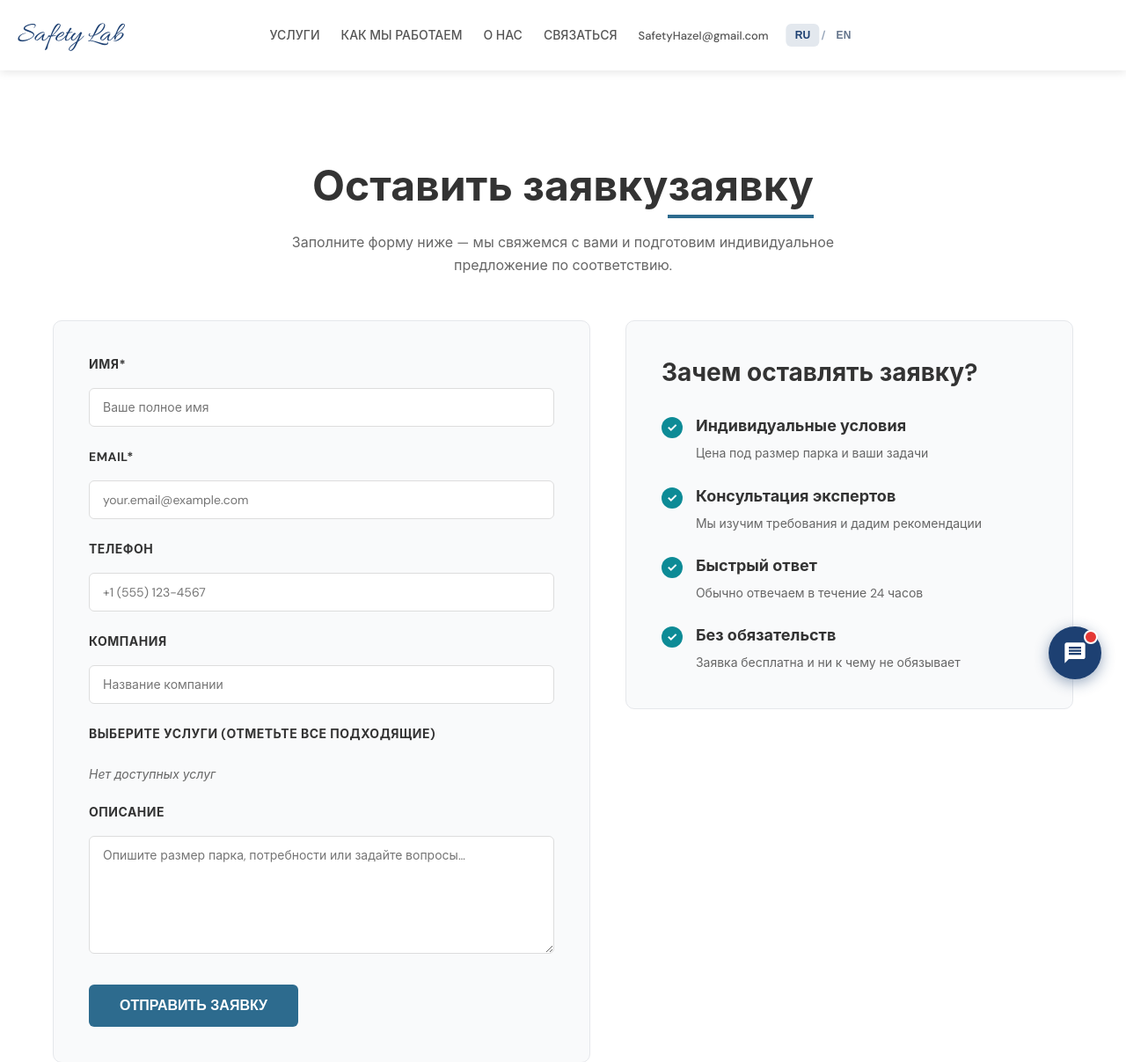
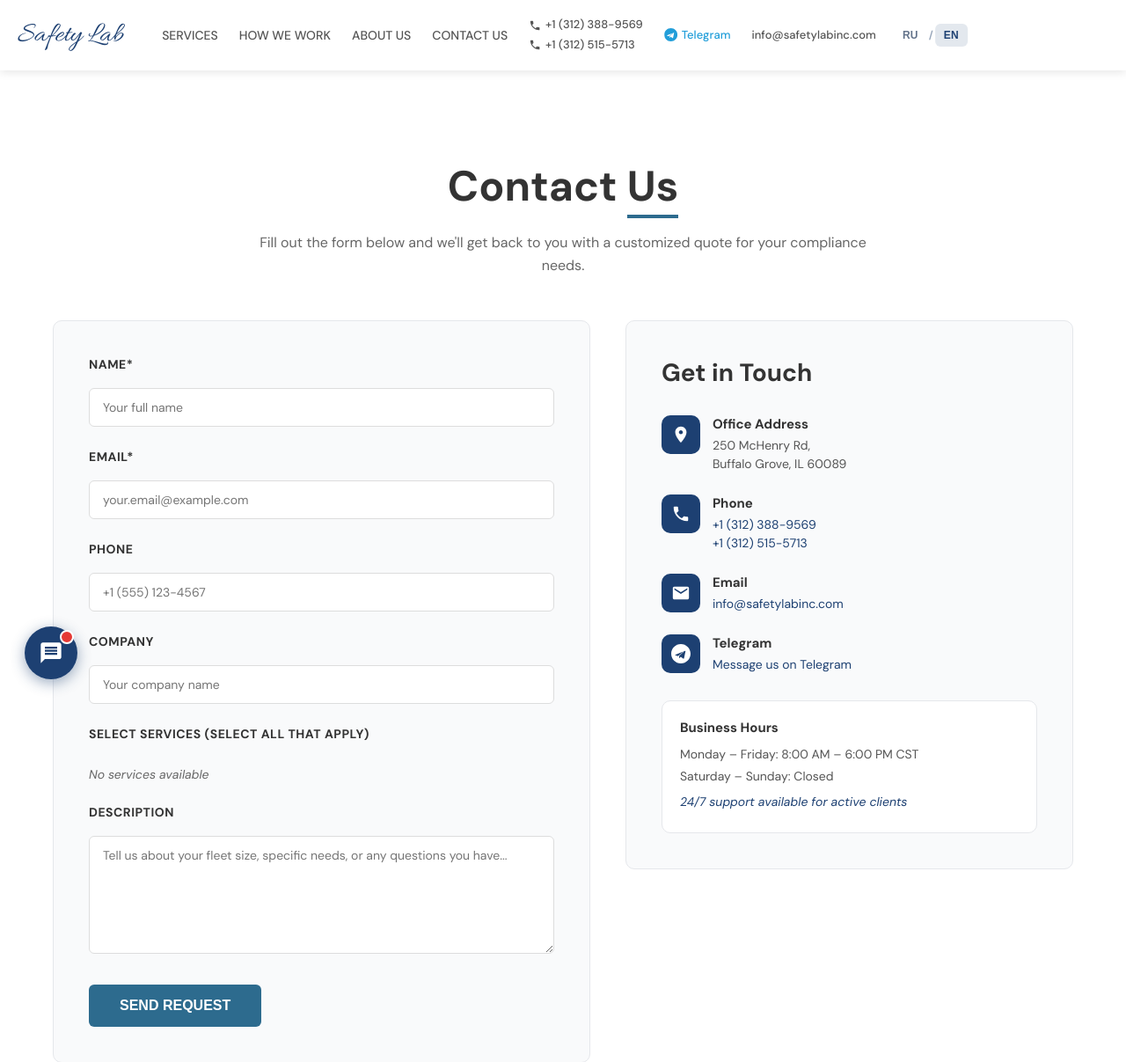
Before and after one commit to NurgazievichR/truck, a Django app: page /contacts/ in a window 1280 px wide. Shown: the top 1207 px of the page at 88% size. Run offline with Django 5.2, Linux system fonts and the light colour scheme; data comes from the database, SQL or seed files in the repository; data that the repository does not hold is empty; some libraries are stand-ins or nearby versions.

Commit message:
Commit following (Slogan change, adjust Contact Us, swapped chat-bot positions, added few translations.

```diff
--- a/static/css/chatbot.css
+++ b/static/css/chatbot.css
@@ -6,7 +6,7 @@
 .chatbot-toggle {
     position: fixed;
     bottom: 28px;
-    right: 28px;
+    left: 28px;
     width: 60px;
     height: 60px;
     border-radius: 50%;
@@ -69,7 +69,7 @@
 .chatbot-window {
     position: fixed;
     bottom: 100px;
-    right: 28px;
+    left: 28px;
     width: 360px;
     max-width: calc(100vw - 40px);
     max-height: 560px;
@@ -81,7 +81,7 @@
     z-index: 8999;
     overflow: hidden;
     transform: scale(0.85) translateY(20px);
-    transform-origin: bottom right;
+    transform-origin: bottom left;
     opacity: 0;
     pointer-events: none;
     transition: transform 0.25s ease, opacity 0.25s ease;
@@ -359,7 +359,8 @@
 @media (max-width: 480px) {
     .chatbot-window {
         bottom: 0;
-        right: 0;
+        left: 0;
+        right: auto;
         width: 100vw;
         max-width: 100vw;
         max-height: 80dvh;
@@ -368,6 +369,6 @@
 
     .chatbot-toggle {
         bottom: 20px;
-        right: 20px;
+        left: 20px;
     }
 }
--- a/static/css/style.css
+++ b/static/css/style.css
@@ -196,6 +196,32 @@ header .container {
     color: #1d4072;
 }
 
+.main-nav .nav-phones {
+    display: flex;
+    flex-direction: column;
+    gap: 2px;
+    flex-shrink: 0;
+    align-items: flex-start;
+}
+
+.main-nav .nav-contact {
+    display: inline-flex;
+    align-items: center;
+    gap: 5px;
+    font-size: 15px;
+    font-weight: 500;
+    padding: 2px 4px;
+    line-height: 1.3;
+}
+
+.main-nav .nav-telegram {
+    color: #229ED9;
+}
+
+.main-nav .nav-telegram:hover {
+    color: #1a8bbf;
+}
+
 a:focus-visible,
 button:focus-visible {
     outline: 2px solid var(--brand-teal);
@@ -451,7 +477,8 @@ body:not(.page-index) header .lang-btn[aria-pressed="true"] {
     .main-nav a {
         font-size: 14px;
     }
-    .main-nav .nav-email {
+    .main-nav .nav-email,
+    .main-nav .nav-contact {
         font-size: 13px;
     }
 }
@@ -3407,6 +3434,98 @@ footer .container {
     margin: 0;
 }
 
+/* Contact Info (right column on Contact Us page) */
+.contact-info-list {
+    display: flex;
+    flex-direction: column;
+    gap: 24px;
+    margin-bottom: 30px;
+}
+
+.contact-info-item {
+    display: flex;
+    align-items: flex-start;
+    gap: 14px;
+}
+
+.contact-info-icon {
+    width: 44px;
+    height: 44px;
+    background: #1d4072;
+    color: #fff;
+    border-radius: 10px;
+    display: flex;
+    align-items: center;
+    justify-content: center;
+    flex-shrink: 0;
+}
+
+.contact-info-item h3 {
+    font-size: 15px;
+    font-weight: 700;
+    color: #333;
+    margin: 0 0 4px;
+}
+
+.contact-info-item p {
+    font-size: 14px;
+    color: #555;
+    margin: 0;
+    line-height: 1.5;
+}
+
+.contact-info-item a {
+    color: #1d4072;
+    text-decoration: none;
+}
+
+.contact-info-item a:hover {
+    text-decoration: underline;
+}
+
+.contact-hours {
+    background: #fff;
+    border: 1px solid #e5e7eb;
+    border-radius: 10px;
+    padding: 20px;
+}
+
+.contact-hours h3 {
+    font-size: 15px;
+    font-weight: 700;
+    color: #333;
+    margin: 0 0 10px;
+}
+
+.contact-hours p {
+    font-size: 14px;
+    color: #555;
+    margin: 0 0 4px;
+    line-height: 1.5;
+}
+
+.contact-hours-note {
+    margin-top: 8px !important;
+    font-style: italic;
+    color: #1d4072 !important;
+    font-weight: 500;
+}
+
+/* Google Maps embed */
+.contact-map {
+    margin-top: 50px;
+    border-radius: 14px;
+    overflow: hidden;
+    box-shadow: 0 4px 20px rgba(0, 0, 0, 0.08);
+    max-width: 1200px;
+    margin-left: auto;
+    margin-right: auto;
+}
+
+.contact-map iframe {
+    display: block;
+}
+
 .quote-form .btn-primary {
     background: #2d6b8e;
     color: white;
--- a/static/js/i18n.js
+++ b/static/js/i18n.js
@@ -4,7 +4,7 @@
  */
 (function() {
     var STORAGE_KEY = 'safety-lab-lang';
-    var DEFAULT_LANG = 'ru';
+    var DEFAULT_LANG = 'en';
 
     function getLang() {
         var stored = localStorage.getItem(STORAGE_KEY);
--- a/templates/base.html
+++ b/templates/base.html
@@ -1,5 +1,5 @@
 <!DOCTYPE html>
-<html lang="ru">
+<html lang="en">
 <head>
     <meta charset="UTF-8">
     <meta name="viewport" content="width=device-width, initial-scale=1.0">
@@ -35,8 +35,8 @@
         var Tawk_API = Tawk_API || {};
         Tawk_API.customStyle = {
             visibility: {
-                desktop: { position: 'bl' },
-                mobile:  { position: 'bl' }
+                desktop: { position: 'br' },
+                mobile:  { position: 'br' }
             }
         };
         var Tawk_LoadStart = new Date();
--- a/templates/includes/footer.html
+++ b/templates/includes/footer.html
@@ -12,18 +12,12 @@
             <a href="{% url 'main:contacts' %}" data-i18n="footer.contact">Контакты</a>
         </div>
         <div class="footer-column">
-            <h3 data-i18n="footer.contactHeading">Контакты</h3>
-            {% for contact in contacts %}
-                {% if contact.type == 'email' %}
-                    <p><span data-i18n="footer.emailLabel">Email:</span> {{ contact.value }}</p>
-                {% elif contact.type == 'phone' %}
-                    <p><span data-i18n="footer.phoneLabel">Телефон:</span> {{ contact.value }}</p>
-                {% endif %}
-            {% empty %}
-                <p><span data-i18n="footer.emailLabel">Email:</span> info@truckingcompliance.com</p>
-                <p><span data-i18n="footer.phoneLabel">Телефон:</span> 1-800-COMPLIANCE</p>
-            {% endfor %}
-            <p data-i18n="footer.support">Поддержка 24/7</p>
+            <h3 data-i18n="footer.contactHeading">Contact</h3>
+            <p><span data-i18n="footer.addressLabel">Address:</span> 250 McHenry Rd, Buffalo Grove, IL 60089</p>
+            <p><span data-i18n="footer.phoneLabel">Phone:</span> <a href="tel:+13123889569">+1 (312) 388-9569</a></p>
+            <p><span data-i18n="footer.phoneLabel">Phone:</span> <a href="tel:+13125155713">+1 (312) 515-5713</a></p>
+            <p><span data-i18n="footer.emailLabel">Email:</span> <a href="mailto:info@safetylabinc.com">info@safetylabinc.com</a></p>
+            <p data-i18n="footer.support">24/7 Support Available</p>
         </div>
     </div>
     <div class="footer-bottom">
--- a/templates/includes/header.html
+++ b/templates/includes/header.html
@@ -12,11 +12,25 @@
             <a href="{% url 'main:index' %}#how-we-work" data-i18n="nav.howWeWork">КАК МЫ РАБОТАЕМ</a>
             <a href="{% url 'main:about' %}" data-i18n="nav.aboutUs">О НАС</a>
             <a href="{% url 'main:contacts' %}" data-i18n="nav.contactUs">СВЯЗАТЬСЯ</a>
-            <a href="mailto:SafetyHazel@gmail.com" class="nav-email" aria-label="Email">SafetyHazel@gmail.com</a>
+            <div class="nav-phones">
+                <a href="tel:+13123889569" class="nav-contact nav-phone" aria-label="Call us">
+                    <svg viewBox="0 0 24 24" fill="currentColor" width="14" height="14"><path d="M6.6 10.8c1.4 2.8 3.8 5.1 6.6 6.6l2.2-2.2c.3-.3.7-.4 1-.2 1.1.4 2.3.6 3.6.6.6 0 1 .4 1 1V20c0 .6-.4 1-1 1-9.4 0-17-7.6-17-17 0-.6.4-1 1-1h3.5c.6 0 1 .4 1 1 0 1.3.2 2.5.6 3.6.1.3 0 .7-.2 1L6.6 10.8z"/></svg>
+                    +1 (312) 388-9569
+                </a>
+                <a href="tel:+13125155713" class="nav-contact nav-phone" aria-label="Call us">
+                    <svg viewBox="0 0 24 24" fill="currentColor" width="14" height="14"><path d="M6.6 10.8c1.4 2.8 3.8 5.1 6.6 6.6l2.2-2.2c.3-.3.7-.4 1-.2 1.1.4 2.3.6 3.6.6.6 0 1 .4 1 1V20c0 .6-.4 1-1 1-9.4 0-17-7.6-17-17 0-.6.4-1 1-1h3.5c.6 0 1 .4 1 1 0 1.3.2 2.5.6 3.6.1.3 0 .7-.2 1L6.6 10.8z"/></svg>
+                    +1 (312) 515-5713
+                </a>
+            </div>
+            <a href="https://t.me/+13123889569" target="_blank" rel="noopener noreferrer" class="nav-contact nav-telegram" aria-label="Telegram">
+                <svg viewBox="0 0 24 24" fill="currentColor" width="15" height="15"><path d="M12 0C5.373 0 0 5.373 0 12s5.373 12 12 12 12-5.373 12-12S18.627 0 12 0zm5.894 8.221-1.97 9.28c-.145.658-.537.818-1.084.508l-3-2.21-1.447 1.394c-.16.16-.295.295-.605.295l.213-3.053 5.56-5.023c.242-.213-.054-.333-.373-.12L8.32 14.868l-2.96-.924c-.643-.204-.657-.643.136-.953l11.57-4.461c.537-.194 1.006.131.828.691z"/></svg>
+                Telegram
+            </a>
+            <a href="mailto:info@safetylabinc.com" class="nav-contact nav-email" aria-label="Email">info@safetylabinc.com</a>
             <div class="lang-toggle" role="group" aria-label="Language">
-                <button type="button" class="lang-btn lang-btn--ru" data-lang="ru" aria-pressed="true">RU</button>
+                <button type="button" class="lang-btn lang-btn--ru" data-lang="ru" aria-pressed="false">RU</button>
                 <span class="lang-toggle-sep">/</span>
-                <button type="button" class="lang-btn lang-btn--en" data-lang="en" aria-pressed="false">EN</button>
+                <button type="button" class="lang-btn lang-btn--en" data-lang="en" aria-pressed="true">EN</button>
             </div>
         </nav>
     </div>
--- a/templates/main/contacts.html
+++ b/templates/main/contacts.html
@@ -1,13 +1,13 @@
 {% extends 'base.html' %}
 {% load static %}
 
-{% block title %}Request a Quote - Safety-Lab{% endblock %}
+{% block title %}Contact Us - Safety-Lab{% endblock %}
 
 {% block content %}
 <section class="quote-page">
     <div class="container">
         <div class="quote-header">
-            <h1><span data-i18n="quote.title">Request a </span><span class="quote-underline" data-i18n="quote.titleHighlight">Quote</span></h1>
+            <h1><span data-i18n="quote.title">Contact </span><span class="quote-underline" data-i18n="quote.titleHighlight">Us</span></h1>
             <p class="quote-intro" data-i18n="quote.intro">Fill out the form below and we'll get back to you with a customized quote for your compliance needs.</p>
         </div>
 
@@ -70,40 +70,69 @@
                 </form>
             </div>
 
-            <!-- Right Column: Why Request a Quote -->
+            <!-- Right Column: Contact Info -->
             <div class="quote-benefits">
-                <h2 data-i18n="quote.whyTitle">Why Request a Quote?</h2>
-                <ul class="benefits-list">
-                    <li class="benefit-item">
-                        <span class="benefit-icon">✓</span>
-                        <div class="benefit-content">
-                            <h3 data-i18n="quote.benefit1Title">Customized Pricing</h3>
-                            <p data-i18n="quote.benefit1Desc">Get pricing tailored to your fleet size and needs</p>
+                <h2 data-i18n="quote.contactInfoTitle">Get in Touch</h2>
+
+                <div class="contact-info-list">
+                    <div class="contact-info-item">
+                        <span class="contact-info-icon">
+                            <svg viewBox="0 0 24 24" fill="currentColor" width="22" height="22"><path d="M12 2C8.13 2 5 5.13 5 9c0 5.25 7 13 7 13s7-7.75 7-13c0-3.87-3.13-7-7-7zm0 9.5c-1.38 0-2.5-1.12-2.5-2.5S10.62 6.5 12 6.5s2.5 1.12 2.5 2.5S13.38 11.5 12 11.5z"/></svg>
+                        </span>
+                        <div>
+                            <h3 data-i18n="quote.addressLabel">Office Address</h3>
+                            <p>250 McHenry Rd,<br>Buffalo Grove, IL 60089</p>
                         </div>
-                    </li>
-                    <li class="benefit-item">
-                        <span class="benefit-icon">✓</span>
-                        <div class="benefit-content">
-                            <h3 data-i18n="quote.benefit2Title">Expert Consultation</h3>
-                            <p data-i18n="quote.benefit2Desc">Our team will review your requirements and provide recommendations</p>
+                    </div>
+
+                    <div class="contact-info-item">
+                        <span class="contact-info-icon">
+                            <svg viewBox="0 0 24 24" fill="currentColor" width="22" height="22"><path d="M6.6 10.8c1.4 2.8 3.8 5.1 6.6 6.6l2.2-2.2c.3-.3.7-.4 1-.2 1.1.4 2.3.6 3.6.6.6 0 1 .4 1 1V20c0 .6-.4 1-1 1-9.4 0-17-7.6-17-17 0-.6.4-1 1-1h3.5c.6 0 1 .4 1 1 0 1.3.2 2.5.6 3.6.1.3 0 .7-.2 1L6.6 10.8z"/></svg>
+                        </span>
+                        <div>
+                            <h3 data-i18n="quote.phonesLabel">Phone</h3>
+                            <p><a href="tel:+13123889569">+1 (312) 388-9569</a></p>
+                            <p><a href="tel:+13125155713">+1 (312) 515-5713</a></p>
                         </div>
-                    </li>
-                    <li class="benefit-item">
-                        <span class="benefit-icon">✓</span>
-                        <div class="benefit-content">
-                            <h3 data-i18n="quote.benefit3Title">Quick Response</h3>
-                            <p data-i18n="quote.benefit3Desc">We typically respond within 24 hours</p>
+                    </div>
+
+                    <div class="contact-info-item">
+                        <span class="contact-info-icon">
+                            <svg viewBox="0 0 24 24" fill="currentColor" width="22" height="22"><path d="M20 4H4c-1.1 0-1.99.9-1.99 2L2 18c0 1.1.9 2 2 2h16c1.1 0 2-.9 2-2V6c0-1.1-.9-2-2-2zm0 4l-8 5-8-5V6l8 5 8-5v2z"/></svg>
+                        </span>
+                        <div>
+                            <h3 data-i18n="quote.emailInfoLabel">Email</h3>
+                            <p><a href="mailto:info@safetylabinc.com">info@safetylabinc.com</a></p>
                         </div>
-                    </li>
-                    <li class="benefit-item">
-                        <span class="benefit-icon">✓</span>
-                        <div class="benefit-content">
-                            <h3 data-i18n="quote.benefit4Title">No Obligation</h3>
-                            <p data-i18n="quote.benefit4Desc">Requesting a quote is free and comes with no commitment</p>
+                    </div>
+
+                    <div class="contact-info-item">
+                        <span class="contact-info-icon">
+                            <svg viewBox="0 0 24 24" fill="currentColor" width="22" height="22"><path d="M12 0C5.373 0 0 5.373 0 12s5.373 12 12 12 12-5.373 12-12S18.627 0 12 0zm5.894 8.221-1.97 9.28c-.145.658-.537.818-1.084.508l-3-2.21-1.447 1.394c-.16.16-.295.295-.605.295l.213-3.053 5.56-5.023c.242-.213-.054-.333-.373-.12L8.32 14.868l-2.96-.924c-.643-.204-.657-.643.136-.953l11.57-4.461c.537-.194 1.006.131.828.691z"/></svg>
+                        </span>
+                        <div>
+                            <h3>Telegram</h3>
+                            <p><a href="https://t.me/+13123889569" target="_blank" rel="noopener noreferrer" data-i18n="quote.telegramLink">Message us on Telegram</a></p>
                         </div>
-                    </li>
-                </ul>
+                    </div>
+                </div>
+
+                <div class="contact-hours">
+                    <h3 data-i18n="quote.hoursTitle">Business Hours</h3>
+                    <p data-i18n="quote.hoursWeekday">Monday – Friday: 8:00 AM – 6:00 PM CST</p>
+                    <p data-i18n="quote.hoursWeekend">Saturday – Sunday: Closed</p>
+                    <p class="contact-hours-note" data-i18n="quote.hoursNote">24/7 support available for active clients</p>
+                </div>
             </div>
+        </div>
+
+        <!-- Google Maps -->
+        <div class="contact-map">
+            <iframe
+                src="https://www.google.com/maps/embed?pb=!1m18!1m12!1m3!1d2956.8!2d-87.9631!3d42.1661!2m3!1f0!2f0!3f0!3m2!1i1024!2i768!4f13.1!3m3!1m2!1s0x880faf2e7dcd9c9b%3A0x0!2s250+McHenry+Rd%2C+Buffalo+Grove%2C+IL+60089!5e0!3m2!1sen!2sus!4v1"
+                width="100%" height="400" style="border:0;" allowfullscreen="" loading="lazy"
+                referrerpolicy="no-referrer-when-downgrade"
+                title="Safety Lab Office Location"></iframe>
         </div>
     </div>
 </section>
```
Also changed, not shown: static/translations/en.json (+15 -5 lines), static/translations/ru.json (+15 -5 lines).
